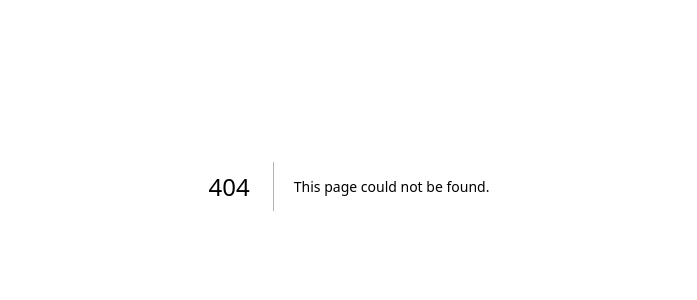
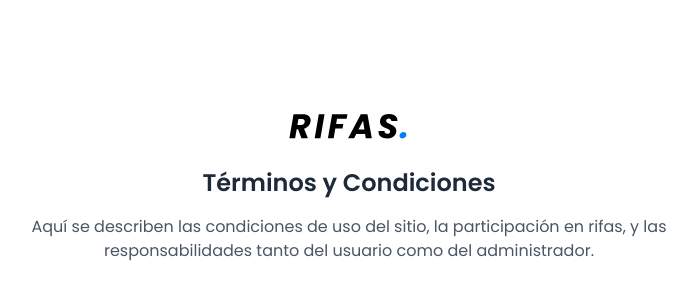
Before and after one commit to davids-ai/rifas-nextjs-main, a Next.js app: page /condiciones in a window 1280 px wide. Before the commit this address had no page. Shown: the part 214-514 px from the top of the page, without its empty margins (291-988 px from the left). Built offline with nearby package versions, Linux system fonts and the light colour scheme.

Commit message:
fix: smpt service

```diff
--- /dev/null
+++ b/src/app/condiciones/page.tsx
@@ -0,0 +1,10 @@
+import { LegalPage } from '@/components/legal/legal-page';
+
+export default function CondicionesPage() {
+  return (
+    <LegalPage
+      title="Términos y Condiciones"
+      description="Aquí se describen las condiciones de uso del sitio, la participación en rifas, y las responsabilidades tanto del usuario como del administrador."
+    />
+  );
+}
--- /dev/null
+++ b/src/app/privacidad/page.tsx
@@ -0,0 +1,10 @@
+import { LegalPage } from '@/components/legal/legal-page';
+
+export default function PrivacidadPage() {
+  return (
+    <LegalPage
+      title="Política de Privacidad"
+      description="Tu privacidad es importante para nosotros. Esta página explica cómo recopilamos, usamos y protegemos tu información personal."
+    />
+  );
+}
--- /dev/null
+++ b/src/app/responsabilidad/page.tsx
@@ -0,0 +1,10 @@
+import { LegalPage } from '@/components/legal/legal-page';
+
+export default function ResponsabilidadPage() {
+  return (
+    <LegalPage
+      title="Limitación de Responsabilidad"
+      description="El sitio no se hace responsable por el uso indebido del sistema de rifas ni por problemas derivados del incumplimiento de los términos establecidos."
+    />
+  );
+}
--- a/src/components/authentication/login-form.tsx
+++ b/src/components/authentication/login-form.tsx
@@ -4,6 +4,7 @@ import { Button } from '@/components/ui/button';
 import { login } from '@/app/login/actions';
 import { useState } from 'react';
 import Image from 'next/image';
+import Link from 'next/link';
 import { useToast } from '@/components/ui/use-toast';
 
 export function LoginForm() {
@@ -26,7 +27,9 @@ export function LoginForm() {
     >
       {/* Logo arriba a la izquierda */}
       <div className="absolute top-8 left-8">
-        <Image src="/assets/icons/logo-white.svg" alt="Logo" width={64} height={64} />
+        <Link href="/">
+          <Image src="/assets/icons/logo-white.svg" alt="AeroEdit" width={80} height={80} className="cursor-pointer" />
+        </Link>
       </div>
       {/* Formulario centrado */}
       <form
--- /dev/null
+++ b/src/components/legal/legal-page.tsx
@@ -0,0 +1,20 @@
+import Link from 'next/link';
+import Image from 'next/image';
+
+interface LegalPageProps {
+  title: string;
+  description: string;
+}
+
+export function LegalPage({ title, description }: LegalPageProps) {
+  return (
+    <main className="min-h-screen flex flex-col items-center justify-center px-6 py-12 bg-white text-gray-800">
+      <Link href="/" className="mb-6">
+        <Image src="/assets/icons/logo.svg" alt="Logo" width={120} height={60} priority />
+      </Link>
+
+      <h1 className="text-2xl font-semibold mb-4 text-center">{title}</h1>
+      <p className="text-center max-w-2xl text-gray-600">{description}</p>
+    </main>
+  );
+}
```
Also changed, not shown: src/app/opengraph-image.png (deleted).
